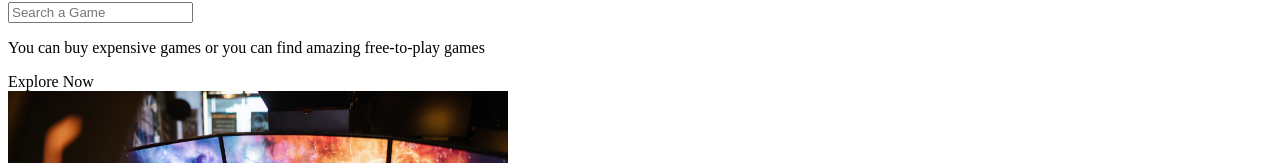
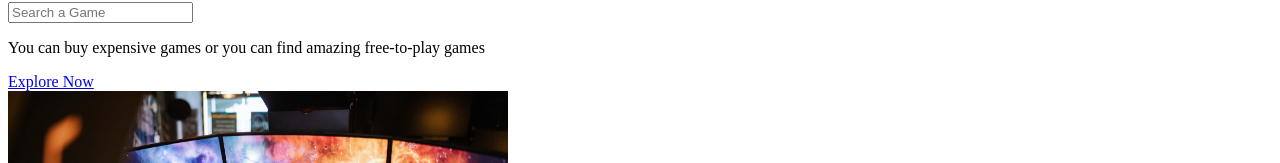
Before and after one commit to AJ-Romera/play-gratis, a Next.js app: page / in a window 1280 px wide. Shown: the part 1310-1473 px from the top of the page. Built offline with nearby package versions, Linux system fonts and the light colour scheme; a web font is replaced by a local one.

Commit message:
CHNG: Link Index to /explore Page && Delete Button Component

```diff
--- a/components/ui/Button.js
+++ /dev/null
@@ -1,9 +0,0 @@
-function Button({ btnMessage }) {
-	return (
-		<a className='border-2 border-indigo-500 rounded-lg font-bold text-blue-500 px-4 py-3 transition duration-300 ease-in-out hover:bg-indigo-500 hover:text-white mr-6 cursor-pointer'>
-			{btnMessage}
-		</a>
-	);
-}
-
-export default Button;
--- a/pages/index.js
+++ b/pages/index.js
@@ -1,6 +1,6 @@
 import Image from 'next/image';
+import Link from 'next/link';
 import Layout from '../components/layout/Layout';
-import Button from '../components/ui/Button';
 
 function Home() {
 	return (
@@ -14,7 +14,11 @@ function Home() {
 									You can buy expensive games or you can find
 									amazing free-to-play games
 								</p>
-								<Button btnMessage='Explore Now' />
+								<Link href='/explore'>
+									<a className='border-2 border-indigo-500 rounded-lg font-bold text-blue-500 px-4 py-3 transition duration-300 ease-in-out hover:bg-indigo-500 hover:text-white mr-6'>
+										Explore Now
+									</a>
+								</Link>
 							</div>
 							<Image
 								src='/static/images/pexels-rodnae-productions-7915289.jpg'
```
